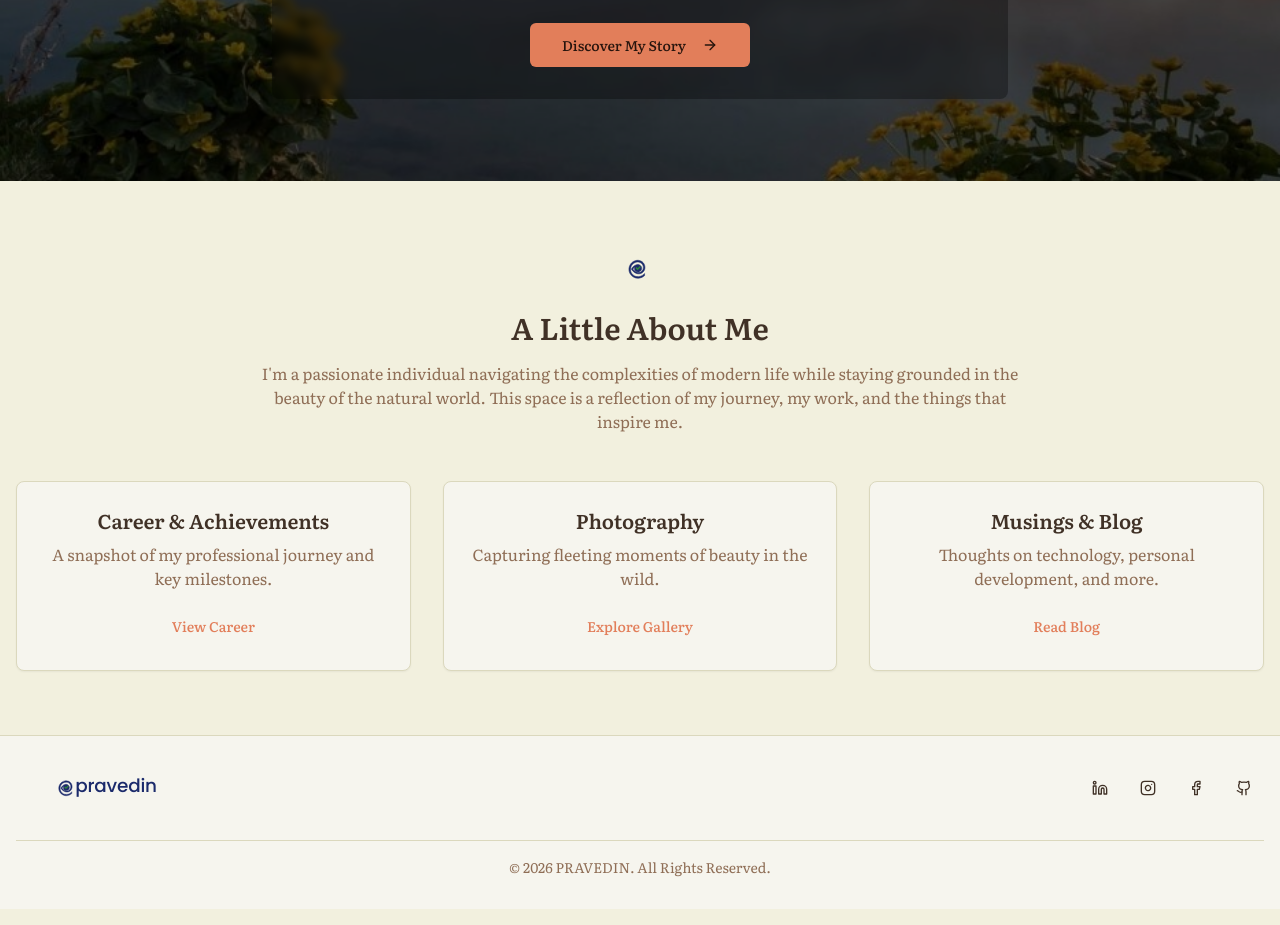
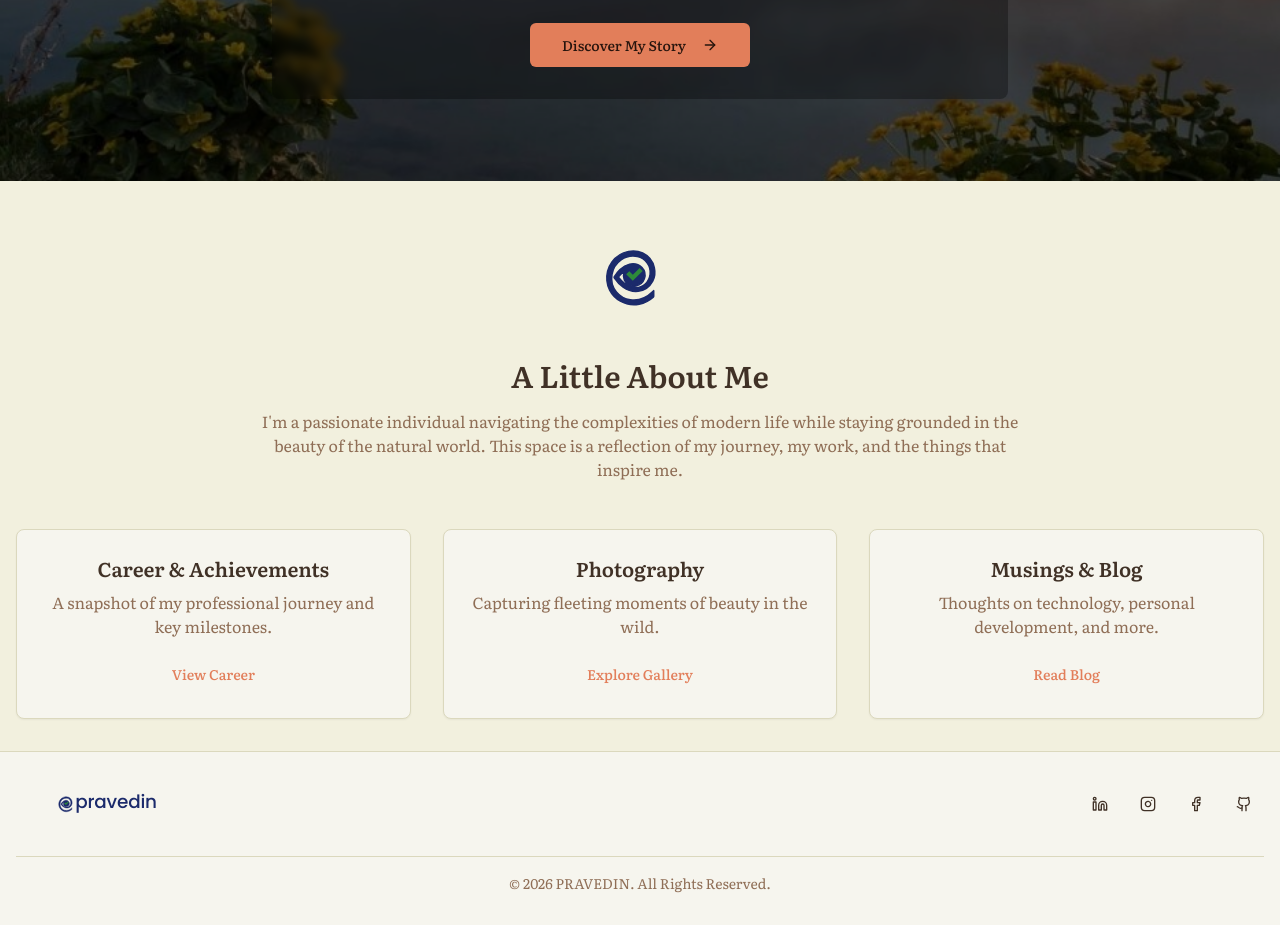
Before and after one commit to pvedarth/pravedin, a Next.js app: page / in a window 1280 px wide. Shown: the part 364-1289 px from the top of the page. Built offline with nearby package versions, Linux system fonts and the light colour scheme.

Commit message:
UI improvements, logo updates, favicon, gallery, career layout fixes

```diff
--- a/src/app/career/page.tsx
+++ b/src/app/career/page.tsx
@@ -22,12 +22,10 @@ export default function CareerPage() {
       <div className="mt-16">
         <h2 className="text-3xl font-bold text-center font-headline mb-12">Work Experience</h2>
         <div className="relative">
-          {/* Timeline line - hidden on mobile, shown on md+ */}
           <div className="hidden md:block absolute left-1/2 -ml-px h-full w-0.5 bg-border"></div>
           {careerHistory.map((job, index) => (
             <div key={job.id} className={`mb-8 flex flex-col md:flex-row md:items-center w-full ${index % 2 === 0 ? 'md:flex-row-reverse' : ''}`}>
               <div className="hidden md:block md:w-1/2"></div>
-              {/* Timeline dot - hidden on mobile */}
               <div className="hidden md:flex absolute left-1/2 -translate-x-1/2 w-4 h-4 rounded-full bg-primary border-2 border-background"></div>
               <div className="w-full md:w-1/2 md:px-8">
                 <Card className="shadow-lg">
@@ -54,9 +52,9 @@ export default function CareerPage() {
 
       <div className="mt-16">
         <h2 className="text-3xl font-bold text-center font-headline mb-12">Key Achievements</h2>
-        <div className="grid grid-cols-1 md:grid-cols-2 lg:grid-cols-3 gap-8">
+        <div className="flex flex-wrap justify-center gap-8">
           {keyAchievements.map((achievement) => (
-            <Card key={achievement.id} className="text-center">
+            <Card key={achievement.id} className="text-center w-full md:w-[calc(33%-1rem)]">
               <CardHeader>
                 <div className="mx-auto bg-accent/20 rounded-full p-4 w-fit">
                   <Award className="h-10 w-10 text-accent"/>
@@ -70,6 +68,7 @@ export default function CareerPage() {
           ))}
         </div>
       </div>
+
     </div>
   );
 }
--- a/src/app/future-plans/page.tsx
+++ b/src/app/future-plans/page.tsx
@@ -27,7 +27,7 @@ export default function FuturePlansPage() {
         </p>
       </div>
 
-      <div className="mt-16 grid grid-cols-1 md:grid-cols-2 gap-8">
+      <div className="mt-16 grid grid-cols-1 md:grid-cols-2 gap-8 [&>*:last-child:nth-child(odd)]:md:col-start-1 [&>*:last-child:nth-child(odd)]:md:col-end-3 [&>*:last-child:nth-child(odd)]:md:w-1/2 [&>*:last-child:nth-child(odd)]:md:mx-auto">
         {futurePlans.map((plan) => (
           <Card key={plan.id} className="shadow-lg hover:shadow-xl transition-shadow">
             <CardHeader className="flex flex-row items-center gap-4">
--- a/src/app/interests/page.tsx
+++ b/src/app/interests/page.tsx
@@ -22,8 +22,8 @@ export default function InterestsPage() {
         {personalInterests.map((interest) => (
           <Card key={interest.id} className="text-center shadow-lg hover:shadow-xl transition-shadow transform hover:-translate-y-1">
             <CardHeader>
-              <div className="mx-auto bg-accent/20 rounded-full p-4 w-fit">
-                <Logo markOnly className="h-12 w-12" />
+              <div>
+                <Logo markOnly className="mx-auto h-36 w-36" />
               </div>
               <CardTitle className="mt-4 font-headline">{interest.title}</CardTitle>
             </CardHeader>
--- a/src/app/layout.tsx
+++ b/src/app/layout.tsx
@@ -21,10 +21,11 @@ export default function RootLayout({
   return (
     <html lang="en" suppressHydrationWarning>
       <head>
-        <link rel="preconnect" href="https://fonts.googleapis.com" />
-        <link rel="preconnect" href="https://fonts.gstatic.com" crossOrigin="anonymous" />
-        <link href="https://fonts.googleapis.com/css2?family=Literata:ital,opsz,wght@0,7..72,200..900;1,7..72,200..900&display=swap" rel="stylesheet" />
-      </head>
+  <link rel="icon" href="/logo-only.svg" type="image/svg+xml" />
+  <link rel="preconnect" href="https://fonts.googleapis.com" />
+  <link rel="preconnect" href="https://fonts.gstatic.com" crossOrigin="anonymous" />
+  <link href="https://fonts.googleapis.com/css2?family=Literata:ital,opsz,wght@0,7..72,200..900;1,7..72,200..900&display=swap" rel="stylesheet" />
+</head>
       <body className={cn("font-body bg-background text-foreground antialiased")} suppressHydrationWarning>
         <div className="relative flex min-h-screen flex-col">
           <Header />
--- a/src/app/page.tsx
+++ b/src/app/page.tsx
@@ -34,9 +34,9 @@ export default function Home() {
           </div>
         </div>
       </section>
-      <section className="container mx-auto px-4 py-16 text-center">
-        <Logo markOnly className="mx-auto h-12 w-12" />
-        <h2 className="mt-4 text-3xl font-headline font-semibold">A Little About Me</h2>
+      <section className="container mx-auto px-4 pt-6 pb-8 text-center">
+        <Logo markOnly className="mx-auto h-36 w-36" />
+            <h2 className="mt-2 text-3xl font-headline font-semibold">A Little About Me</h2>
         <p className="mt-4 max-w-3xl mx-auto text-muted-foreground">
           I'm a passionate individual navigating the complexities of modern life while staying grounded in the beauty of the natural world. This space is a reflection of my journey, my work, and the things that inspire me.
         </p>
```
